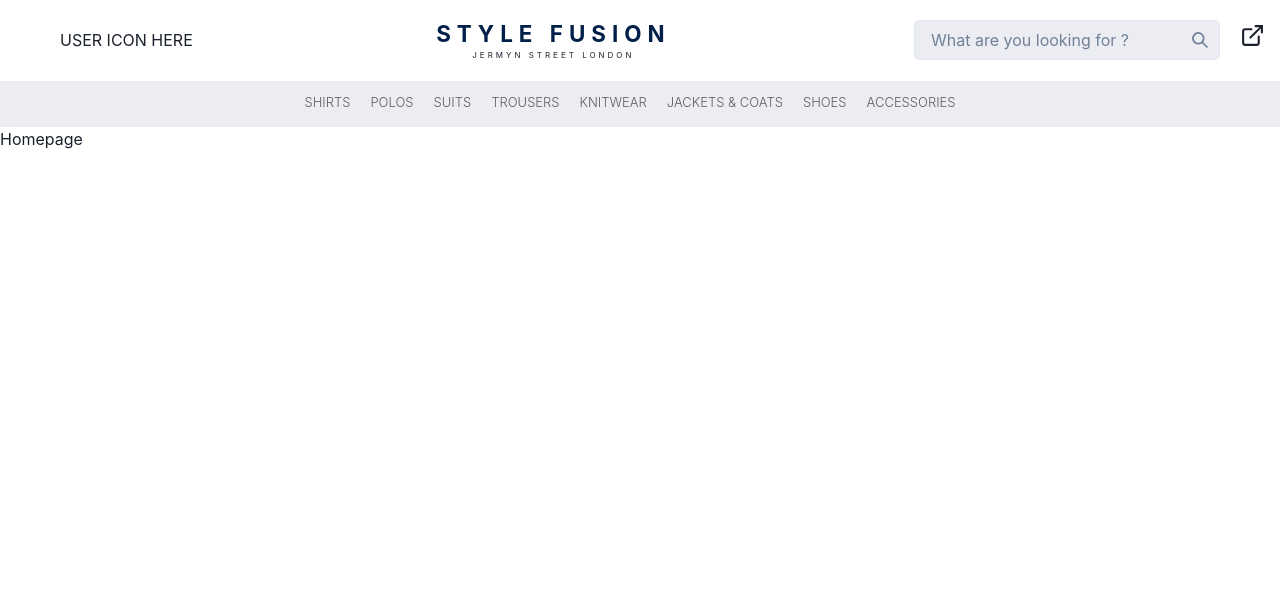
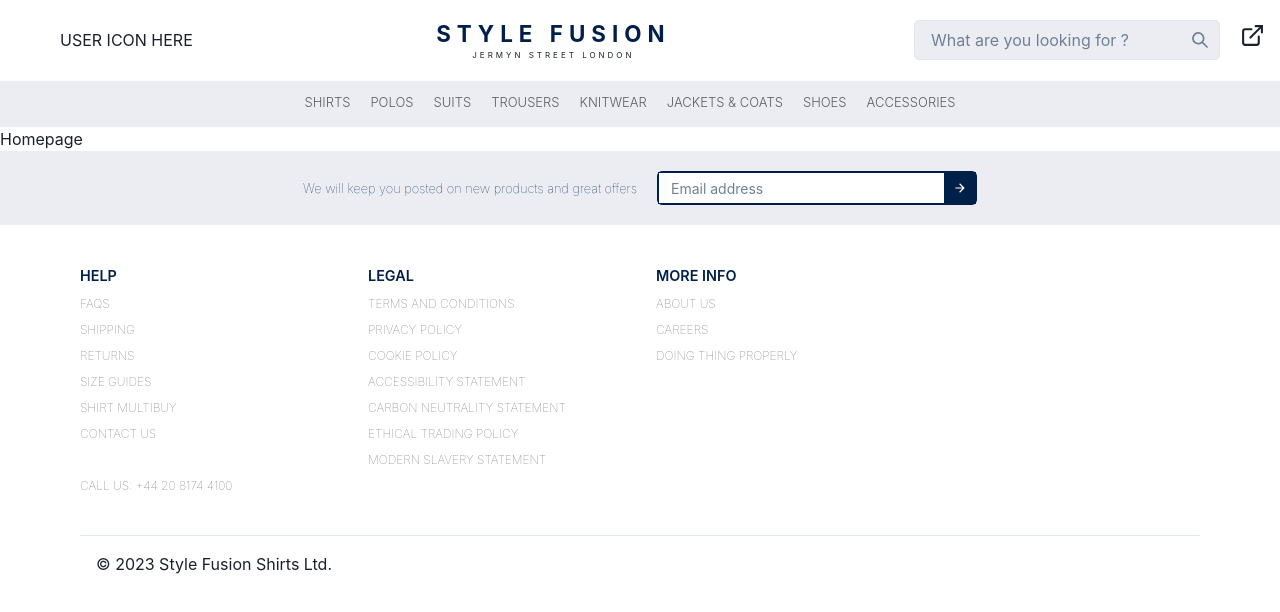
Before and after one commit to rz03/stylefusion, a React (Create React App) app: page / in a window 1280 px wide. Shown: the top 612 px of the page. Built offline with nearby package versions, Linux system fonts and the light colour scheme.

Commit message:
added footer

```diff
--- a/src/App.js
+++ b/src/App.js
@@ -1,12 +1,16 @@
 import AllRoutes from "./AllRoutes";
 import "./App.css";
 import Navbar from "./Components/Navbar/Navbar";
+import Footer from "./Components/Footer/Footer";
+import Email from "./Components/Footer/Email";
 
 function App() {
   return (
     <div>
       <Navbar />
       <AllRoutes />
+      <Email />
+      <Footer />
     </div>
   );
 }
--- /dev/null
+++ b/src/Components/Footer/Email.jsx
@@ -0,0 +1,47 @@
+import React from "react";
+import {
+  Input,
+  InputGroup,
+  InputRightElement,
+  Box,
+  Flex,
+} from "@chakra-ui/react";
+import { ArrowForwardIcon } from "@chakra-ui/icons";
+
+const Email = () => {
+  return (
+    <Flex flexWrap="wrap" justify="center" bg="#ebedf3" px="10" py="5" gap={5}>
+      <Box
+        display="flex"
+        alignItems="center"
+        fontSize="0.8rem"
+        color="#001f49"
+        fontWeight="100"
+      >
+        We will keep you posted on new products and great offers
+      </Box>
+      <Box>
+        <InputGroup
+          bg="#ebedf3"
+          borderRadius="5px"
+          width="20rem"
+          border="1px solid #001f49"
+          alignContentContent="center"
+          size="sm"
+        >
+          <InputRightElement pointerEvents="none" bg="#001f49">
+            <ArrowForwardIcon color="white" />
+          </InputRightElement>
+          <Input
+            type="email"
+            bg="white"
+            borderRadius="none"
+            placeholder="Email address"
+          />
+        </InputGroup>
+      </Box>
+    </Flex>
+  );
+};
+
+export default Email;
--- /dev/null
+++ b/src/Components/Footer/Footer.jsx
@@ -0,0 +1,127 @@
+import {
+  Box,
+  Container,
+  Stack,
+  SimpleGrid,
+  Text,
+  useColorModeValue,
+} from "@chakra-ui/react";
+
+const ListHeader = ({ children }) => {
+  return (
+    <Text fontWeight={"600"} fontSize="0.9rem" color="#001f49">
+      {children}
+    </Text>
+  );
+};
+
+export default function Footer() {
+  return (
+    <Box px="20">
+      <Container as={Stack} maxW={"6xl"} py={10} px="">
+        <SimpleGrid columns={{ base: 1, sm: 2, md: 4 }} spacing={8}>
+          <Stack
+            align={"flex-start"}
+            fontSize="0.75rem"
+            color="#5e5e5e"
+            fontWeight="100"
+          >
+            <ListHeader>HELP</ListHeader>
+            <Box as="a" href={"#"}>
+              FAQS
+            </Box>
+            <Box as="a" href={"#"}>
+              SHIPPING
+            </Box>
+            <Box as="a" href={"#"}>
+              RETURNS
+            </Box>
+            <Box as="a" href={"#"}>
+              SIZE GUIDES
+            </Box>
+            <Box as="a" href={"#"}>
+              SHIRT MULTIBUY
+            </Box>
+            <Box as="a" href={"#"}>
+              CONTACT US
+            </Box>
+            <Box as="a" href={"#"}>
+              <br />
+            </Box>
+            <Box as="a" href={"#"}>
+              CALL US: +44 20 8174 4100
+            </Box>
+          </Stack>
+
+          <Stack
+            align={"flex-start"}
+            fontSize="0.75rem"
+            color="#5e5e5e"
+            fontWeight="100"
+          >
+            <ListHeader>LEGAL</ListHeader>
+            <Box as="a" href={"#"}>
+              TERMS AND CONDITIONS
+            </Box>
+            <Box as="a" href={"#"}>
+              PRIVACY POLICY
+            </Box>
+            <Box as="a" href={"#"}>
+              COOKIE POLICY
+            </Box>
+            <Box as="a" href={"#"}>
+              ACCESSIBILITY STATEMENT
+            </Box>
+            <Box as="a" href={"#"}>
+              CARBON NEUTRALITY STATEMENT
+            </Box>
+            <Box as="a" href={"#"}>
+              ETHICAL TRADING POLICY
+            </Box>
+            <Box as="a" href={"#"}>
+              MODERN SLAVERY STATEMENT
+            </Box>
+          </Stack>
+
+          <Stack
+            align={"flex-start"}
+            fontSize="0.75rem"
+            color="#5e5e5e"
+            fontWeight="100"
+          >
+            <ListHeader>MORE INFO</ListHeader>
+            <Box as="a" href={"#"}>
+              ABOUT US
+            </Box>
+            <Box as="a" href={"#"}>
+              CAREERS
+            </Box>
+            <Box as="a" href={"#"}>
+              DOING THING PROPERLY
+            </Box>
+          </Stack>
+
+          <Stack align={"flex-start"}>{/* SOCIAL MEDIA ICONS */}</Stack>
+        </SimpleGrid>
+      </Container>
+
+      <Box
+        borderTopWidth={1}
+        borderStyle={"solid"}
+        borderColor={useColorModeValue("gray.200", "gray.700")}
+      >
+        <Container
+          as={Stack}
+          maxW={"6xl"}
+          py={4}
+          direction={{ base: "column", md: "row" }}
+          spacing={4}
+          justify={{ md: "space-between" }}
+          align={{ md: "center" }}
+        >
+          <Text>© 2023 Style Fusion Shirts Ltd.</Text>
+        </Container>
+      </Box>
+    </Box>
+  );
+}
```
